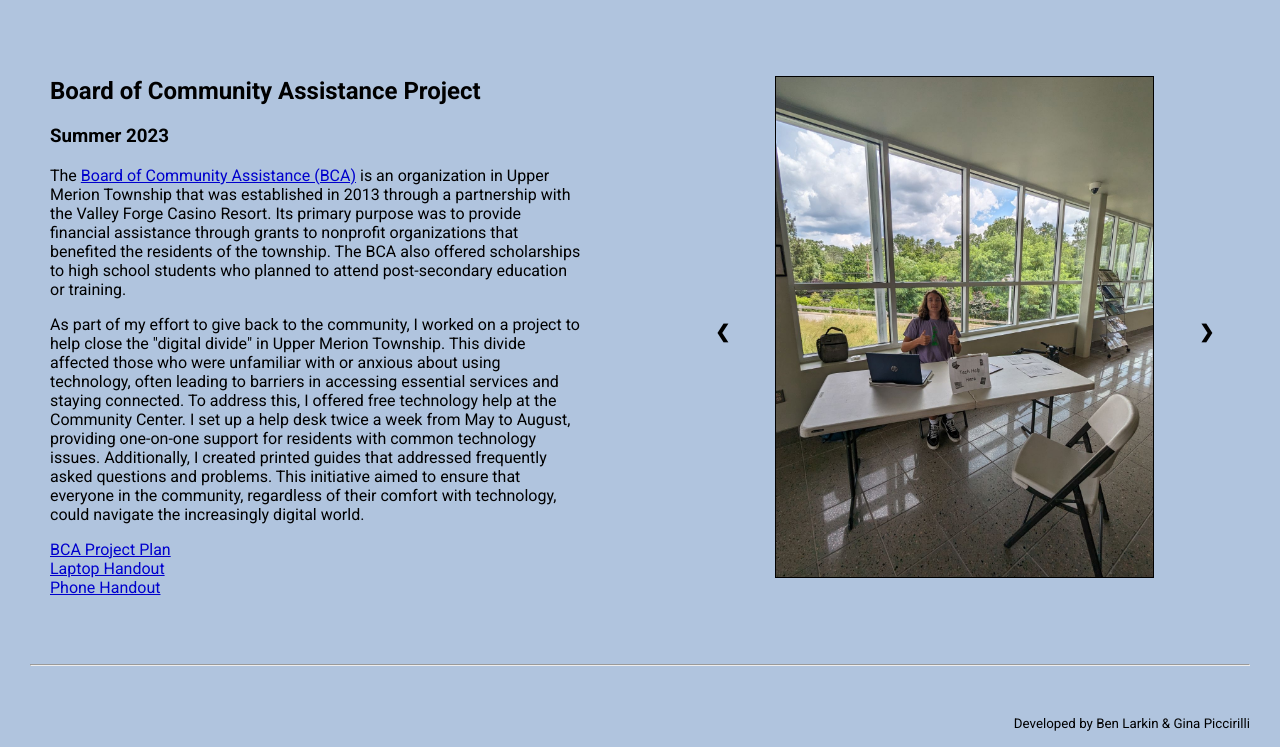
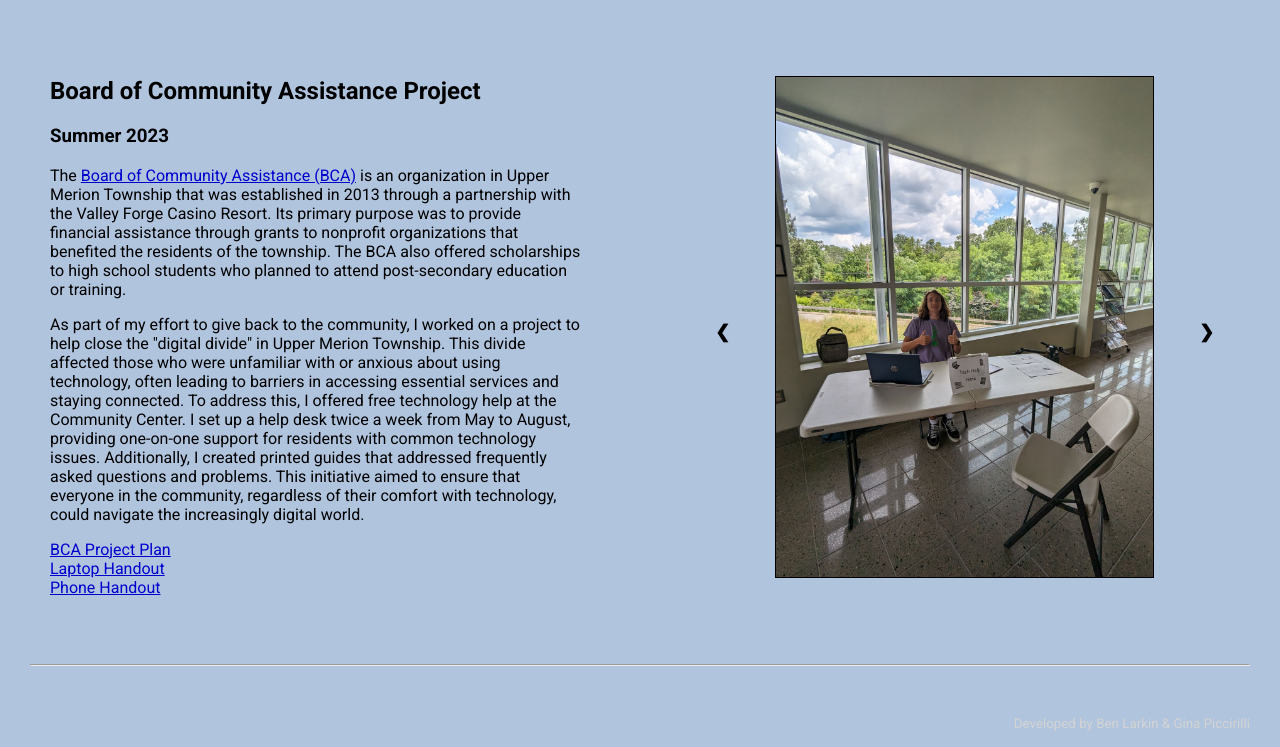
Before and after one commit to bubba-L/bubba-L.github.io, a plain HTML site: page index.html in a window 1280 px wide. Shown: the part 1510-2257 px from the top of the page. Drawn offline with Linux system fonts and the light colour scheme.

Commit message:
font color change

```diff
--- a/index.html
+++ b/index.html
@@ -216,7 +216,7 @@
     <br>
     <hr>
     <br>
-    <p style="float: right;"><sub>Developed by Ben Larkin & Gina Piccirilli</sub></p>
+    <p style="float: right; color: lightgray;" ><sub>Developed by Ben Larkin & Gina Piccirilli</sub></p>
 
 </body>
 </html>
```
